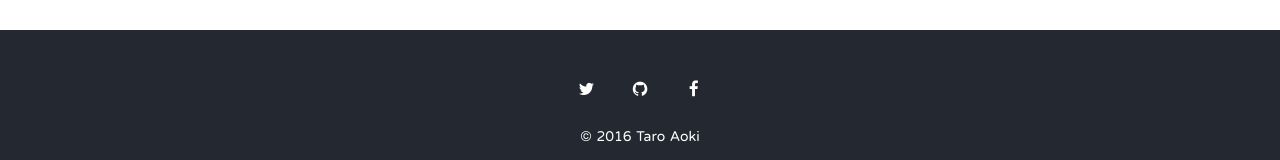
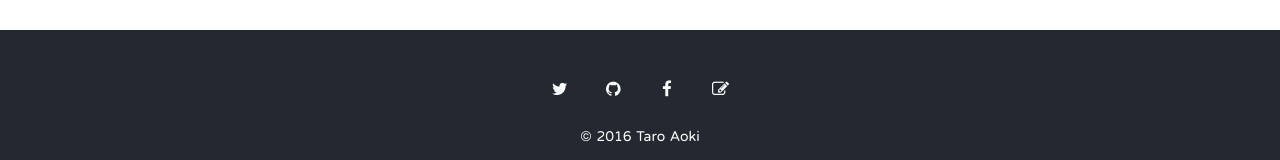
Before and after one commit to ktr0731/homepage, a website: page www/index.html in a window 1280 px wide. Shown: the part 5040-5200 px from the top of the page. Drawn offline with nearby package versions, Linux system fonts and the light colour scheme.

Commit message:
[Add] Hatena blog link

```diff
--- a/www/index.html
+++ b/www/index.html
@@ -308,6 +308,7 @@
                 <li><a href="https://twitter.com/ktr_0731" class="social-btn"><i class="fa fa-twitter"></i></a></li>
                 <li><a href="https://github.com/lycoris0731" class="social-btn"><i class="fa fa-github"></i></a></li>
                 <li><a href="https://www.facebook.com/aoki0731" class="social-btn"><i class="fa fa-facebook"></i></a></li>
+                <li><a href="http://syfm.hatenablog.com" class="social-btn"><i class="fa fa-pencil-square-o"></i></a></li>
               </ul>
             </div>
             <div class="row text-center">
```
Also changed, not shown: www_dev/index.html (+1 -0 lines).
